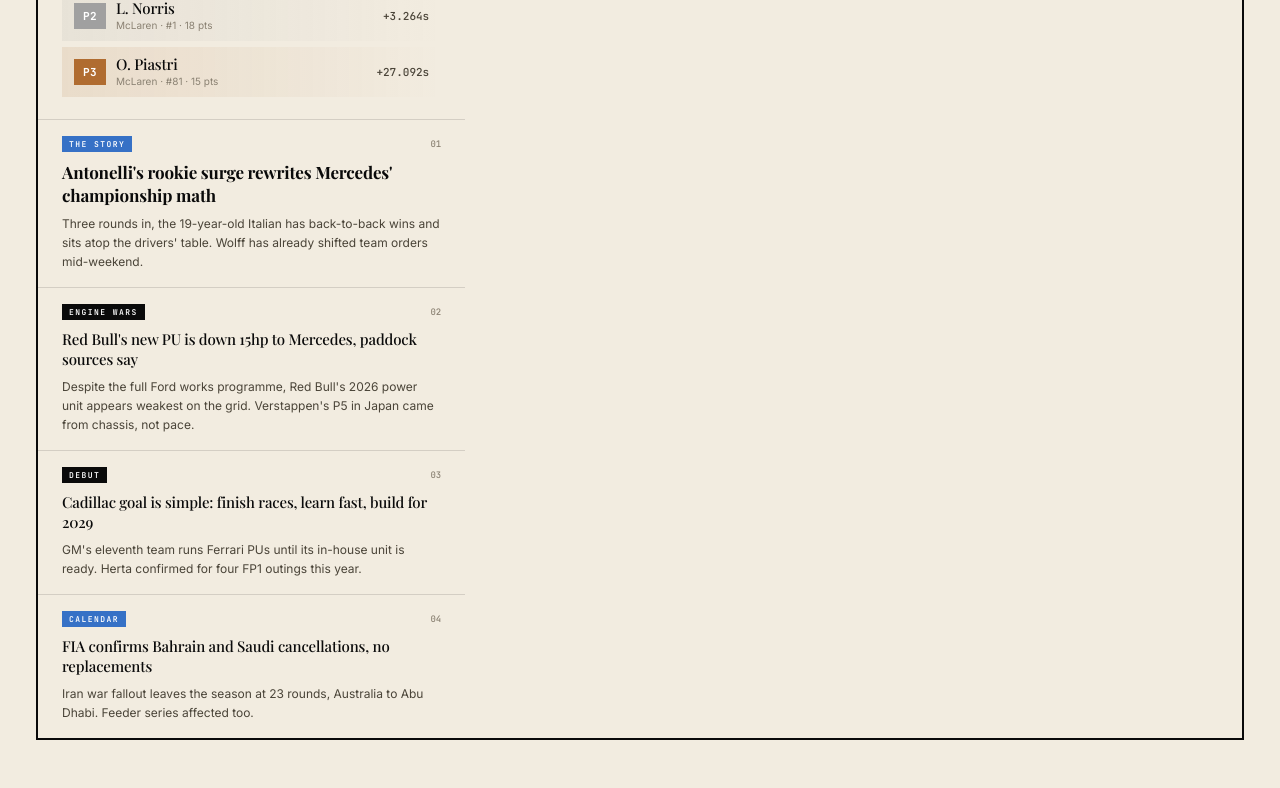
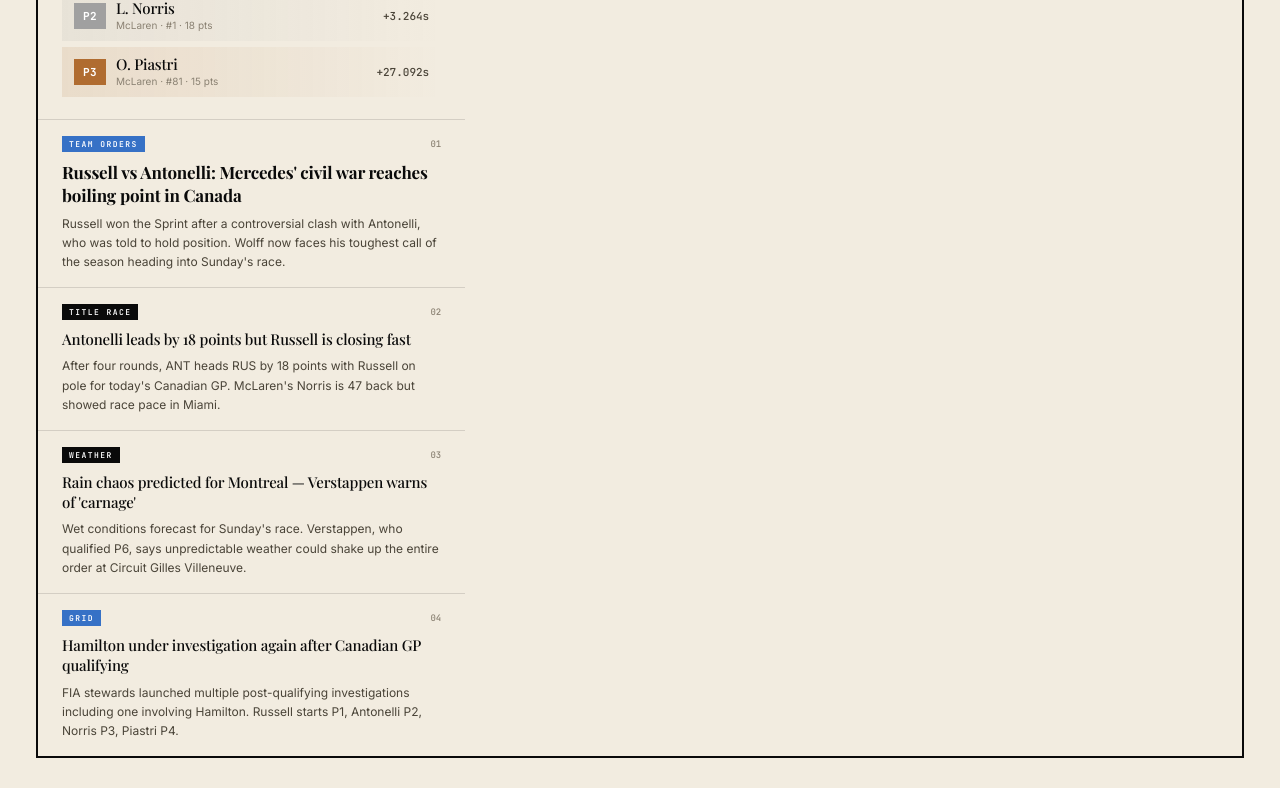
Before and after one commit to Nikhil6750/grid-oracle, a React (Vite) app in the folder frontend/: page / in a window 1280 px wide. Shown: the part 1718-2506 px from the top of the page. Built offline with nearby package versions, Linux system fonts and the light colour scheme; no server answers; a web font is replaced by a local one.

Commit message:
feat: update paddock intel

```diff
--- a/frontend/src/components/PaddockIntel.jsx
+++ b/frontend/src/components/PaddockIntel.jsx
@@ -74,27 +74,27 @@ function PaddockIntel() {
 
       <div className="news-block">
         <article className="news-item lead">
-          <div className="news-meta"><span className="news-kicker">The Story</span><span className="news-num">01</span></div>
-          <h3 className="news-headline">Antonelli's rookie surge rewrites Mercedes' championship math</h3>
-          <p className="news-body">Three rounds in, the 19-year-old Italian has back-to-back wins and sits atop the drivers' table. Wolff has already shifted team orders mid-weekend.</p>
+          <div className="news-meta"><span className="news-kicker">Team Orders</span><span className="news-num">01</span></div>
+          <h3 className="news-headline">Russell vs Antonelli: Mercedes' civil war reaches boiling point in Canada</h3>
+          <p className="news-body">Russell won the Sprint after a controversial clash with Antonelli, who was told to hold position. Wolff now faces his toughest call of the season heading into Sunday's race.</p>
         </article>
 
         <article className="news-item neutral">
-          <div className="news-meta"><span className="news-kicker">Engine Wars</span><span className="news-num">02</span></div>
-          <h3 className="news-headline">Red Bull's new PU is down 15hp to Mercedes, paddock sources say</h3>
-          <p className="news-body">Despite the full Ford works programme, Red Bull's 2026 power unit appears weakest on the grid. Verstappen's P5 in Japan came from chassis, not pace.</p>
+          <div className="news-meta"><span className="news-kicker">Title Race</span><span className="news-num">02</span></div>
+          <h3 className="news-headline">Antonelli leads by 18 points but Russell is closing fast</h3>
+          <p className="news-body">After four rounds, ANT heads RUS by 18 points with Russell on pole for today's Canadian GP. McLaren's Norris is 47 back but showed race pace in Miami.</p>
         </article>
 
         <article className="news-item neutral">
-          <div className="news-meta"><span className="news-kicker">Debut</span><span className="news-num">03</span></div>
-          <h3 className="news-headline">Cadillac goal is simple: finish races, learn fast, build for 2029</h3>
-          <p className="news-body">GM's eleventh team runs Ferrari PUs until its in-house unit is ready. Herta confirmed for four FP1 outings this year.</p>
+          <div className="news-meta"><span className="news-kicker">Weather</span><span className="news-num">03</span></div>
+          <h3 className="news-headline">Rain chaos predicted for Montreal — Verstappen warns of 'carnage'</h3>
+          <p className="news-body">Wet conditions forecast for Sunday's race. Verstappen, who qualified P6, says unpredictable weather could shake up the entire order at Circuit Gilles Villeneuve.</p>
         </article>
 
         <article className="news-item">
-          <div className="news-meta"><span className="news-kicker">Calendar</span><span className="news-num">04</span></div>
-          <h3 className="news-headline">FIA confirms Bahrain and Saudi cancellations, no replacements</h3>
-          <p className="news-body">Iran war fallout leaves the season at 23 rounds, Australia to Abu Dhabi. Feeder series affected too.</p>
+          <div className="news-meta"><span className="news-kicker">Grid</span><span className="news-num">04</span></div>
+          <h3 className="news-headline">Hamilton under investigation again after Canadian GP qualifying</h3>
+          <p className="news-body">FIA stewards launched multiple post-qualifying investigations including one involving Hamilton. Russell starts P1, Antonelli P2, Norris P3, Piastri P4.</p>
         </article>
       </div>
     </div>
```
